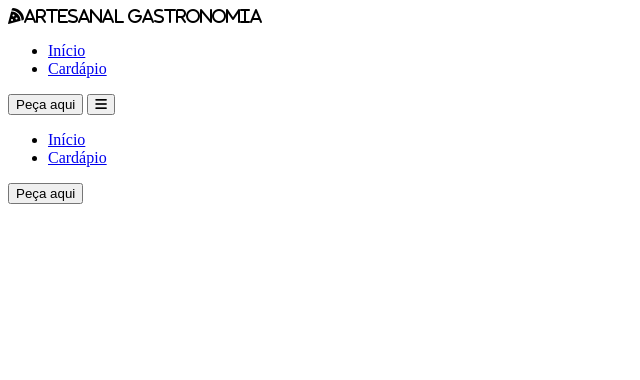
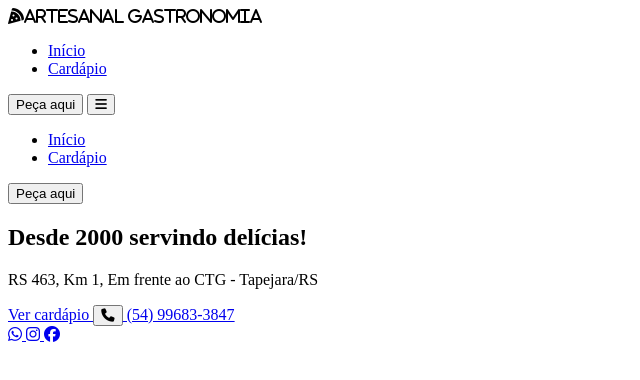
Before and after one commit to nathanspader/nathanspader.github.io, a plain HTML site: page index.html in a window 1280 px wide. Shown: the whole page, without its empty margins (0-640 px from the left). Drawn offline with nearby package versions, Linux system fonts and the light colour scheme.

Commit message:
HTML do header, inclusive botões de redes sociais

```diff
--- a/index.html
+++ b/index.html
@@ -57,3 +57,52 @@
             </button>
 
         </div>
+
+    </header>
+
+    <main id="content">
+        <section id="home">
+            <div class="shape"></div>
+            <div id="cta">
+                <h1 class="title">
+                    Desde 2000 servindo
+                    <span>delícias!</span>
+                </h1>
+
+                <p class="descripction">
+                    RS 463, Km 1, Em frente ao CTG - Tapejara/RS
+                </p>
+
+                <div id="cta_buttons">
+                    <a href="#" class="btn-default" >
+                        Ver cardápio
+                    </a>
+
+                    <a href="tel:+5554996833847" id="phone_button">
+                        <button class="btn-default">
+                            <i class="fa-solid fa-phone"></i>
+                        </button>
+                        (54) 99683-3847
+                    </a>
+
+                </div>
+
+                <div class="social-media-buttons">
+                    <a href="https://api.whatsapp.com/message/V2L5Y22F3SFRD1?autoload=1&app_absent=0">
+                        <i class="fa-brands fa-whatsapp"></i>
+
+                    </a>
+
+                    <a href="https://www.instagram.com/artesanalgastr?utm_source=ig_web_button_share_sheet&igsh=ZDNlZDc0MzIxNw==">
+                        <i class="fa-brands fa-instagram"></i>
+
+                    </a>
+
+                    <a href="https://www.facebook.com/marivone.spader.1">
+                        <i class="fa-brands fa-facebook"></i>
+
+                    </a>
+
+                </div>
+
+            </div>
```
